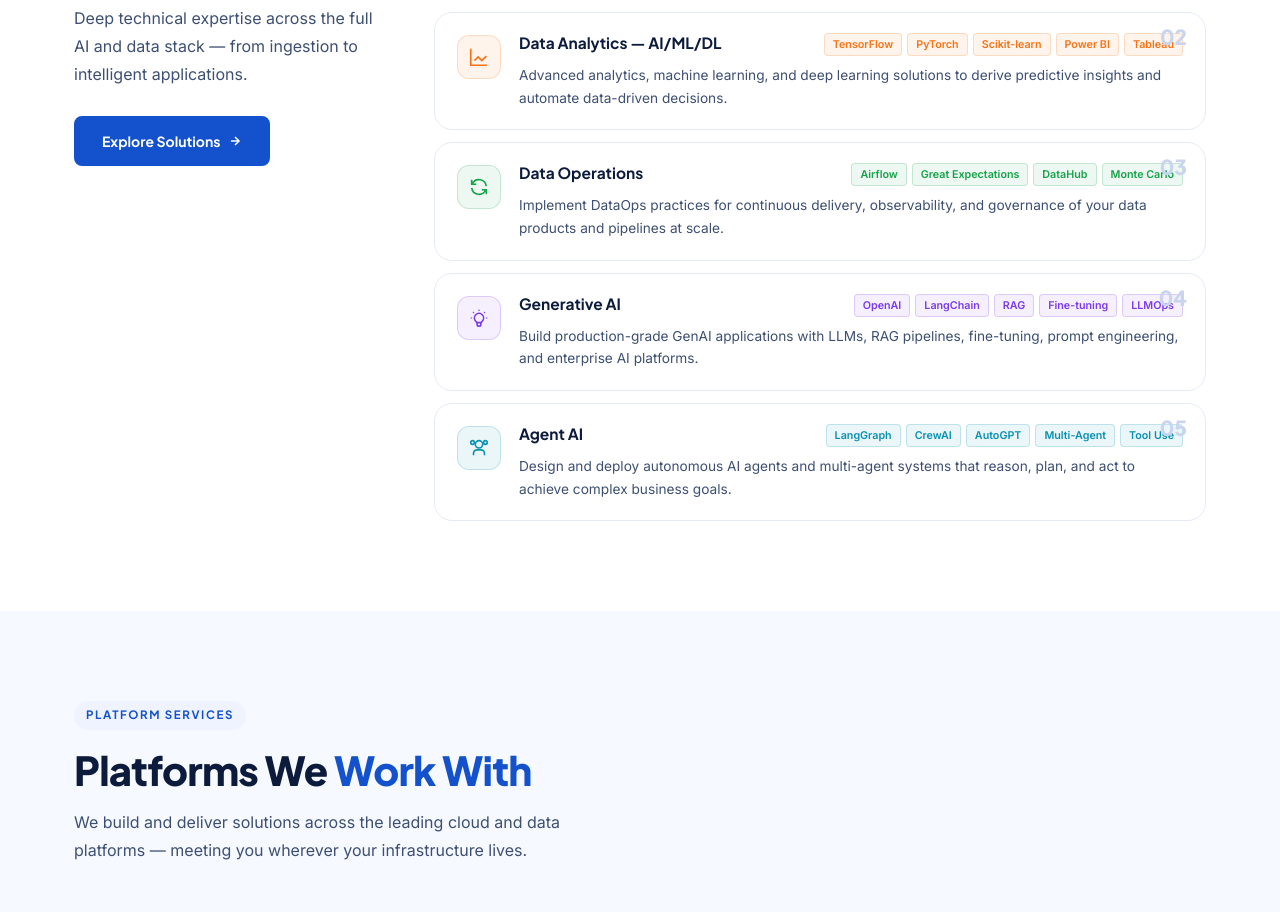
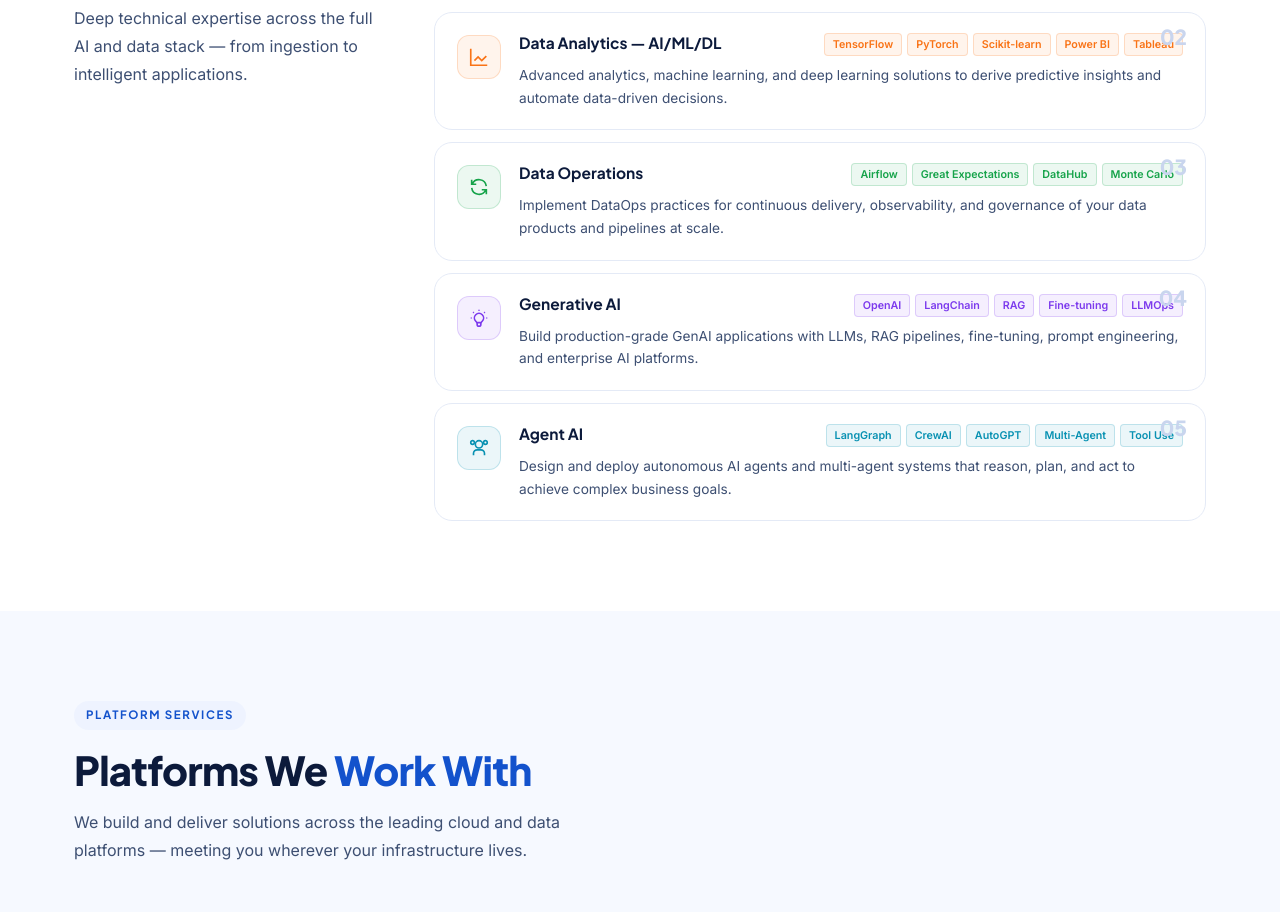
Before and after one commit to nikhil-karthik-avvss/drivethrudata-react, a React (Vite) app: page / in a window 1280 px wide. Shown: the part 4985-5897 px from the top of the page. Built offline with nearby package versions, Linux system fonts and the light colour scheme.

Commit message:
Remove Explore Solutions button from Technology section

```diff
--- a/src/components/TechFocus.jsx
+++ b/src/components/TechFocus.jsx
@@ -71,10 +71,6 @@ export default function TechFocus() {
             <p className="section-subtitle">
               Deep technical expertise across the full AI and data stack — from ingestion to intelligent applications.
             </p>
-            <a href="#contact" className="btn-primary" style={{ marginTop: '28px', display: 'inline-flex' }}>
-              Explore Solutions
-              <svg width="14" height="14" viewBox="0 0 24 24" fill="none" stroke="currentColor" strokeWidth="2.5"><path d="M5 12h14M12 5l7 7-7 7"/></svg>
-            </a>
           </div>
 
           <div className="tech-focus__list">
```
